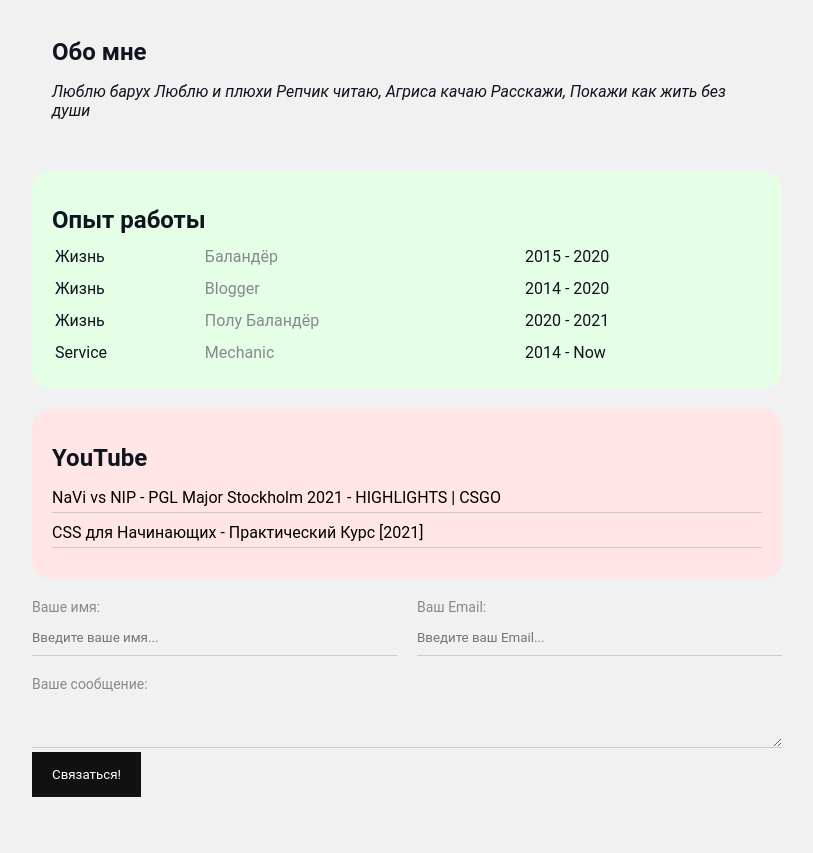
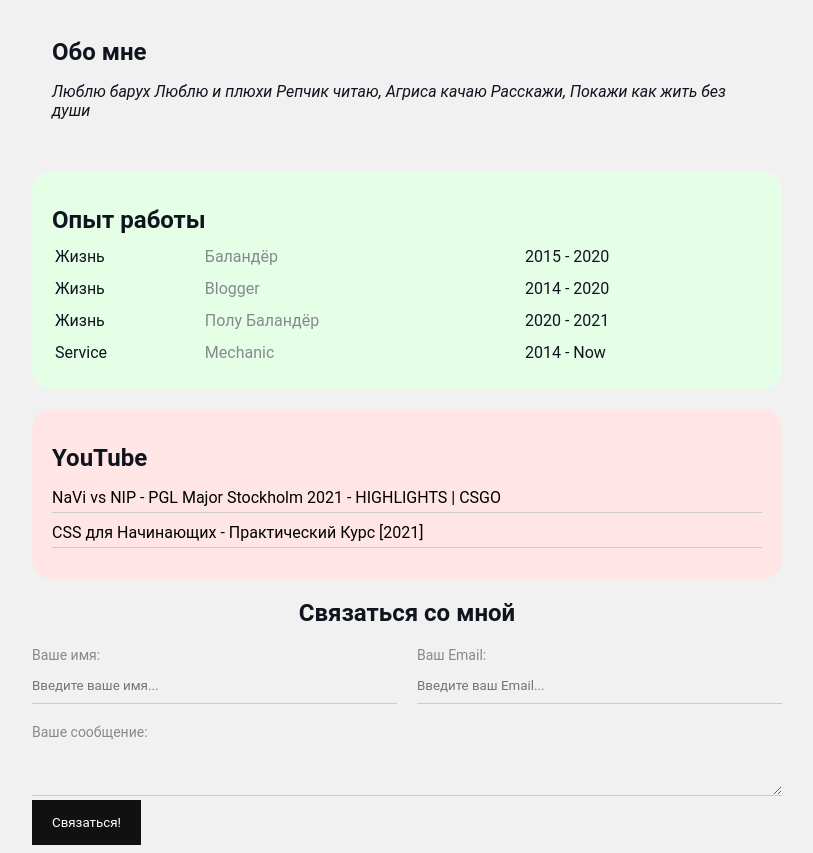
Before and after one commit to huq420/css-cv, a plain HTML site: page index.html in a window 1280 px wide. Shown: the part 570-1423 px from the top of the page, without its empty margins (233-1046 px from the left). Before the commit the page ends 1375 px from the top, so only its background shows below. Drawn offline with Linux system fonts and the light colour scheme.

Commit message:
Update index.html

```diff
--- a/index.html
+++ b/index.html
@@ -81,6 +81,7 @@
         </div>
 
         <div class="contact">
+            <h2>Связаться со мной</h2>
             <form action="/">
                 <div class="row">
                     <div class="form-group">
```
